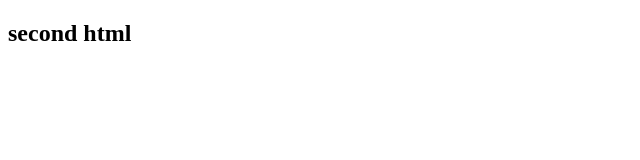
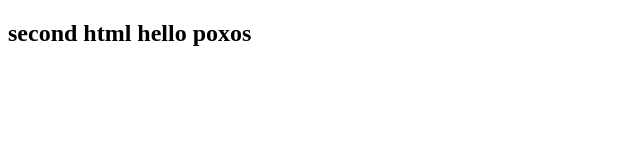
Before and after one commit to Jenya97/CodeSchool, a plain HTML site: page second.html in a window 1280 px wide. Shown: the whole page, without its empty margins (0-640 px from the left). Drawn offline with Linux system fonts and the light colour scheme.

Commit message:
add second text

```diff
--- a/second.html
+++ b/second.html
@@ -7,6 +7,6 @@
     <title>Document</title>
 </head>
 <body>
-    <h2>second html</h2>
+    <h2>second html hello poxos</h2>
 </body>
 </html>
```
